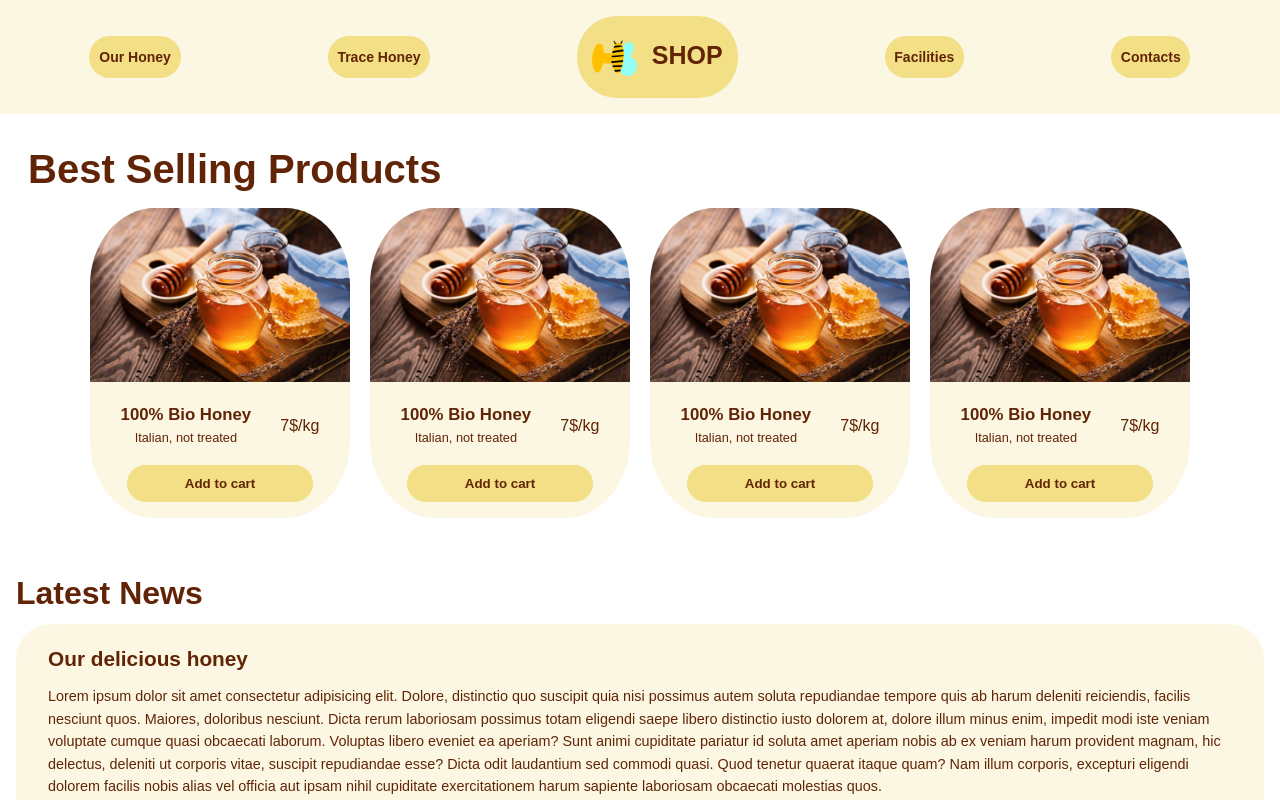
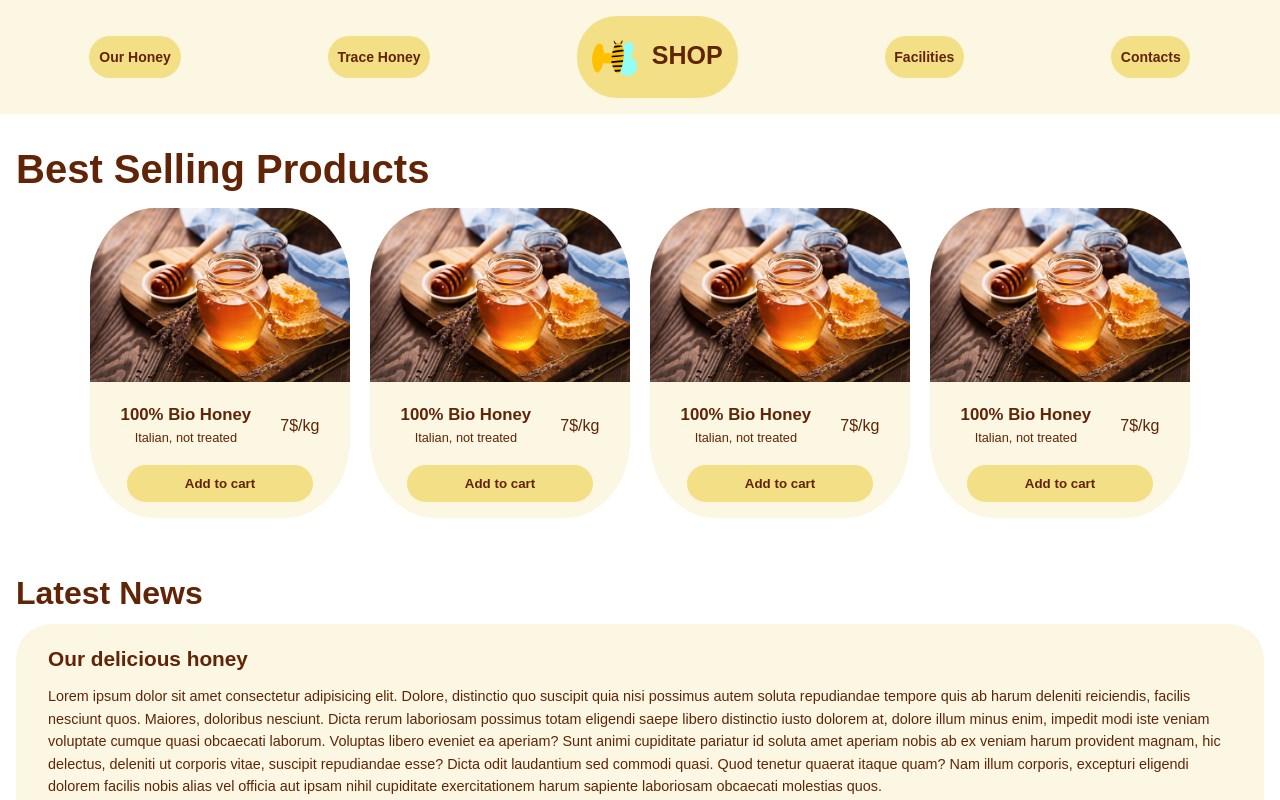
Before and after one commit to Alexrocc/Unit-2-Week-1-Day-3---Flexbox, a plain HTML site: page index.html in a window 1280 px wide. Shown: the top 800 px of the page. Drawn offline with Linux system fonts and the light colour scheme.

Commit message:
h1 margin correction

```diff
--- a/assets/css/style.css
+++ b/assets/css/style.css
@@ -55,7 +55,7 @@ main {
 
 h1 {
   font-weight: 900;
-  margin: 0.7em 0.3em;
+  margin: 0.7em 0;
   font-size: 2.5rem;
 }
 
```
